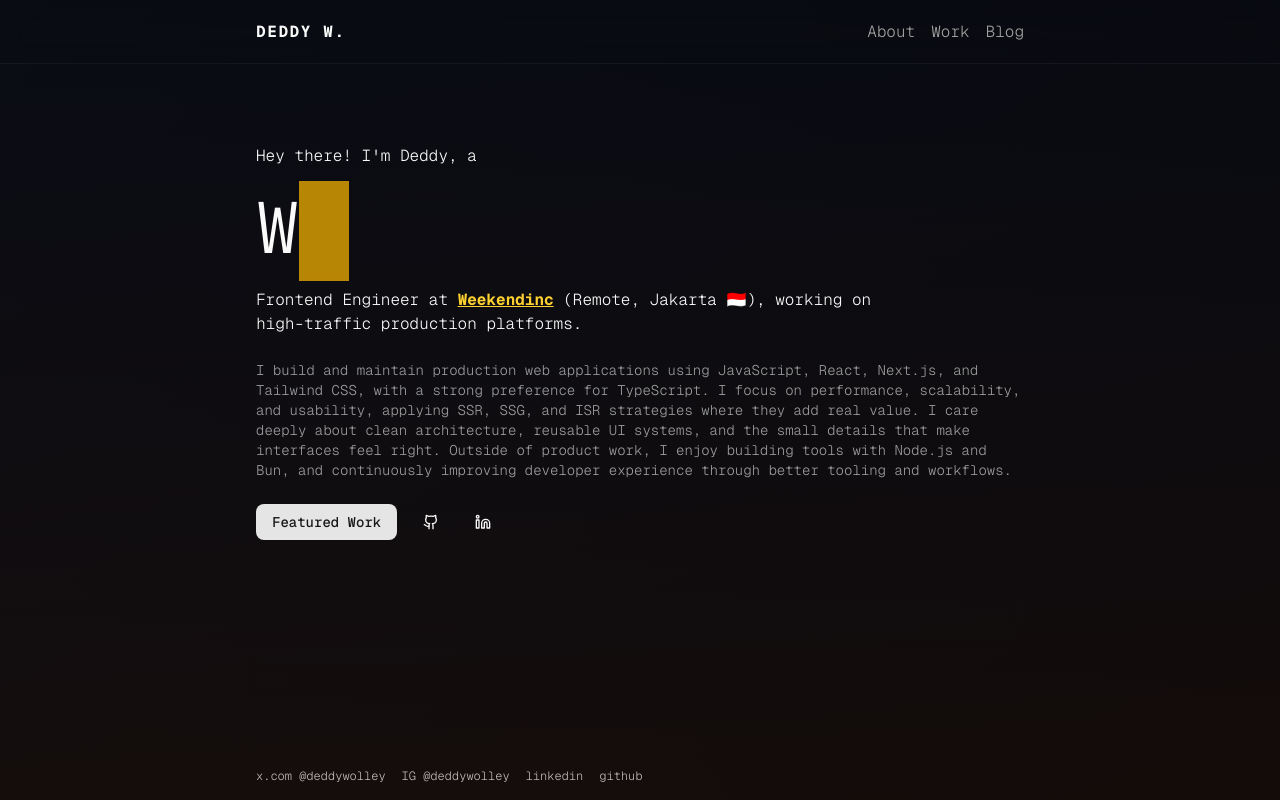
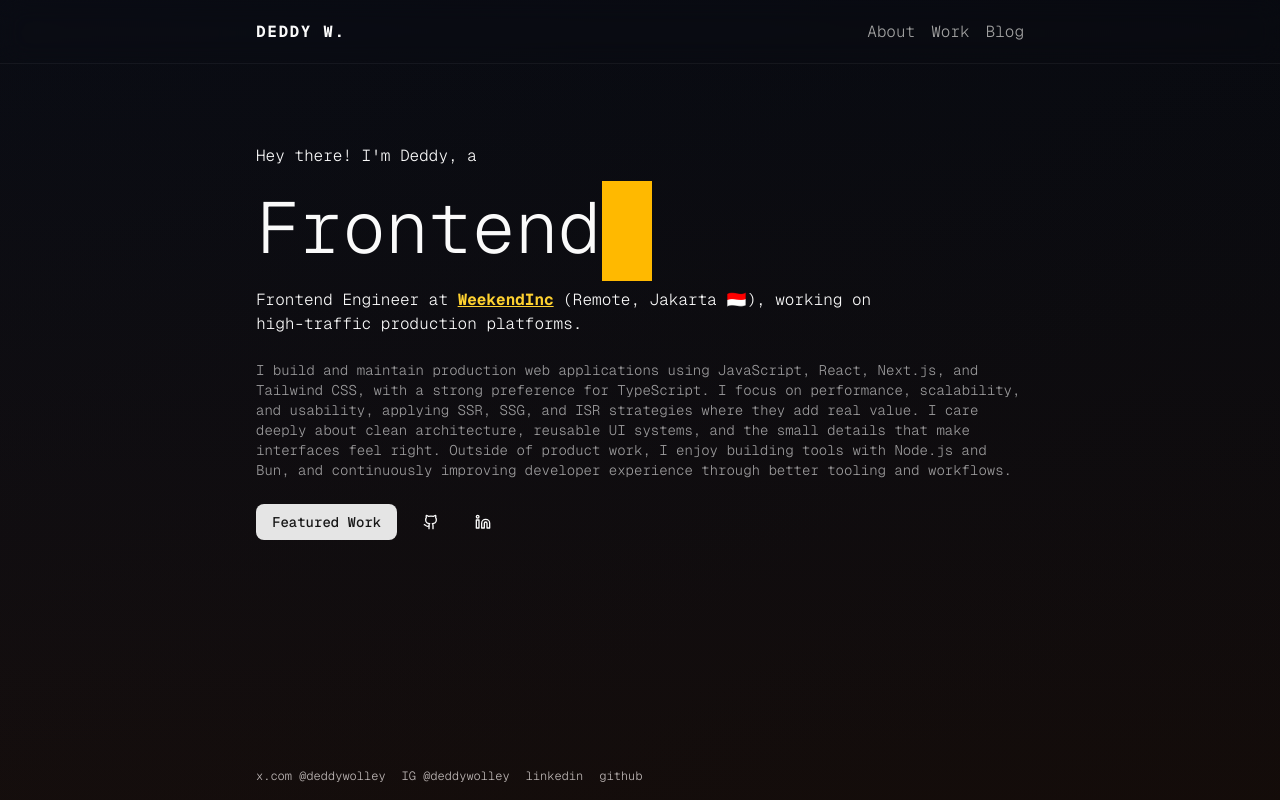
Before and after one commit to philldev/personal-site, a Next.js app: page / in a window 1280 px wide. Built offline with nearby package versions, Linux system fonts and the light colour scheme.

Commit message:
update homepag

```diff
--- a/app/_title.tsx
+++ b/app/_title.tsx
@@ -4,7 +4,7 @@ import { Typewriter } from "@/components/typewriter";
 import { useState } from "react";
 
 export function Title({ initialText }: { initialText: string }) {
-  const texts = [initialText, "Web Developer", "Fullstack Engineer"];
+  const texts = [initialText, "Design Engineer", "Fullstack Engineer"];
   const [index, setIndex] = useState(0);
 
   return (
--- a/app/page.tsx
+++ b/app/page.tsx
@@ -42,7 +42,7 @@ export default function Home() {
       <section id="about" className="pt-20 max-w-3xl w-full mx-auto">
         <div className="grid gap-6">
           <p>Hey there! I&apos;m Deddy, a</p>
-          <Title initialText="Web Developer" />
+          <Title initialText="Frontend Engineer" />
           <p className="max-w-2xl">
             Frontend Engineer at{" "}
             <a
@@ -50,7 +50,7 @@ export default function Home() {
               href="https://www.weekendinc.com"
               target="_blank"
             >
-              Weekendinc
+              WeekendInc
             </a>{" "}
             (Remote, Jakarta 🇮🇩), working on high-traffic production platforms.
           </p>
```
